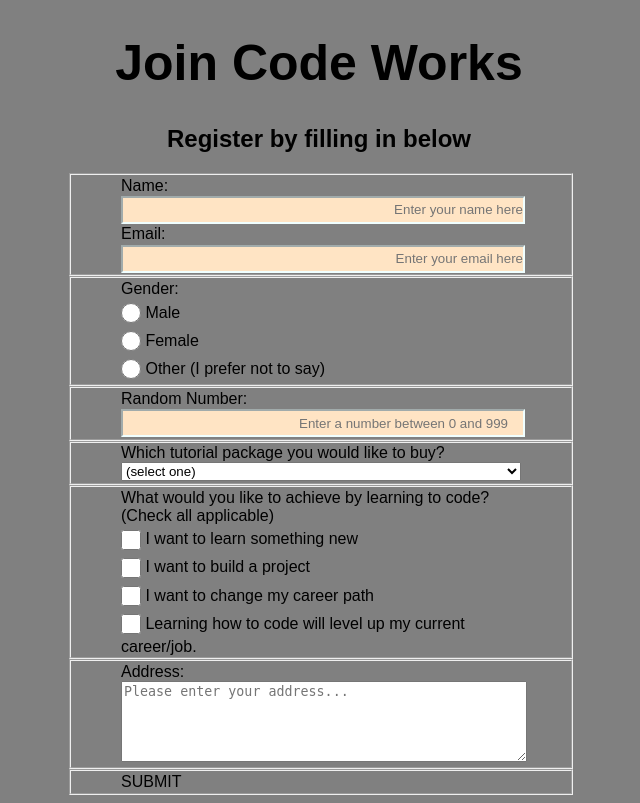
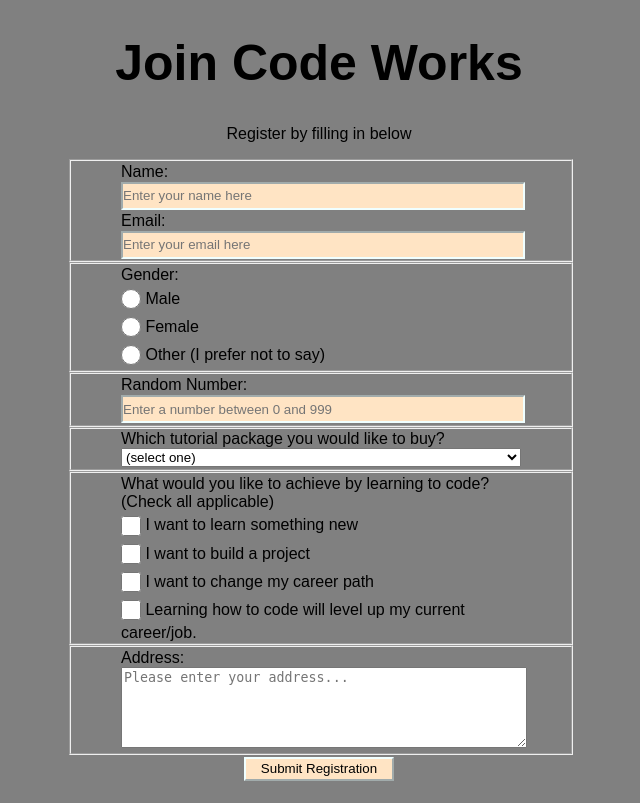
Before and after one commit to dreemanuel/FCC, a PHP site: page /survey_form.html in a window 1280 px wide. Shown: the part 26-829 px from the top of the page, without its empty margins (321-961 px from the left). After the commit the page ends 807 px from the top, so only its background shows below. Run offline with PHP 8.4, Linux system fonts and the light colour scheme.

Commit message:
may30 night update

```diff
--- a/!RWD2022/Project_Survey_Form/styles.css
+++ b/!RWD2022/Project_Survey_Form/styles.css
@@ -34,7 +34,7 @@ label {
 }
 
 input {
-    text-align: right;
+    text-align: left;
     height: 1.5rem;
     background-color: bisque;
     border-color: azure;
@@ -73,8 +73,6 @@ fieldset {
     display: block;
     width: 100%;
     margin: 0 auto 0 auto;
-
-
 }
 
 select {
@@ -85,3 +83,8 @@ select {
 textarea {
     width: 100%;
 }
+
+input[type="submit"] {
+    width: 150px;
+    text-align: center;
+}
--- a/!RWD2022/Project_Survey_Form/survey_form.html
+++ b/!RWD2022/Project_Survey_Form/survey_form.html
@@ -11,7 +11,7 @@
 
         <!-- TITLE AND DESCRIPTION-->
         <h1 id="title">Join Code Works</h1>
-        <h2 id="description">Register by filling in below</h2>
+        <p id="description">Register by filling in below</p>
 
         <!-- FORM START -->
         <form id="survey-form" action="#">
@@ -30,9 +30,9 @@
             <fieldset name="gender-input">
                 <label name="gender">
                     Gender:
-                    <label><input class="inline-input" type="radio" name="gender"> Male</label>
-                    <label><input class="inline-input" type="radio" name="gender"> Female</label>
-                    <label><input class="inline-input" type="radio" name="gender"> Other (I prefer not to say)</label>
+                    <label><input class="inline-input" type="radio" name="gender" value="male"> Male</label>
+                    <label><input class="inline-input" type="radio" name="gender" value="female"> Female</label>
+                    <label><input class="inline-input" type="radio" name="gender" value="other"> Other (I prefer not to say)</label>
                 </label>
             </fieldset>
 
@@ -73,9 +73,7 @@
             </fieldset>
 
             <!-- submit button to submit all inputs -->
-            <fieldset>
-                <label>SUBMIT</label>
-            </fieldset>
+            <input id="submit" type="submit" value="Submit Registration">
         </form>
     </body>
     <footer>
```
Also changed, not shown: !RWD2022/Project_Survey_Form/Tasks.md (+3 -3 lines).
